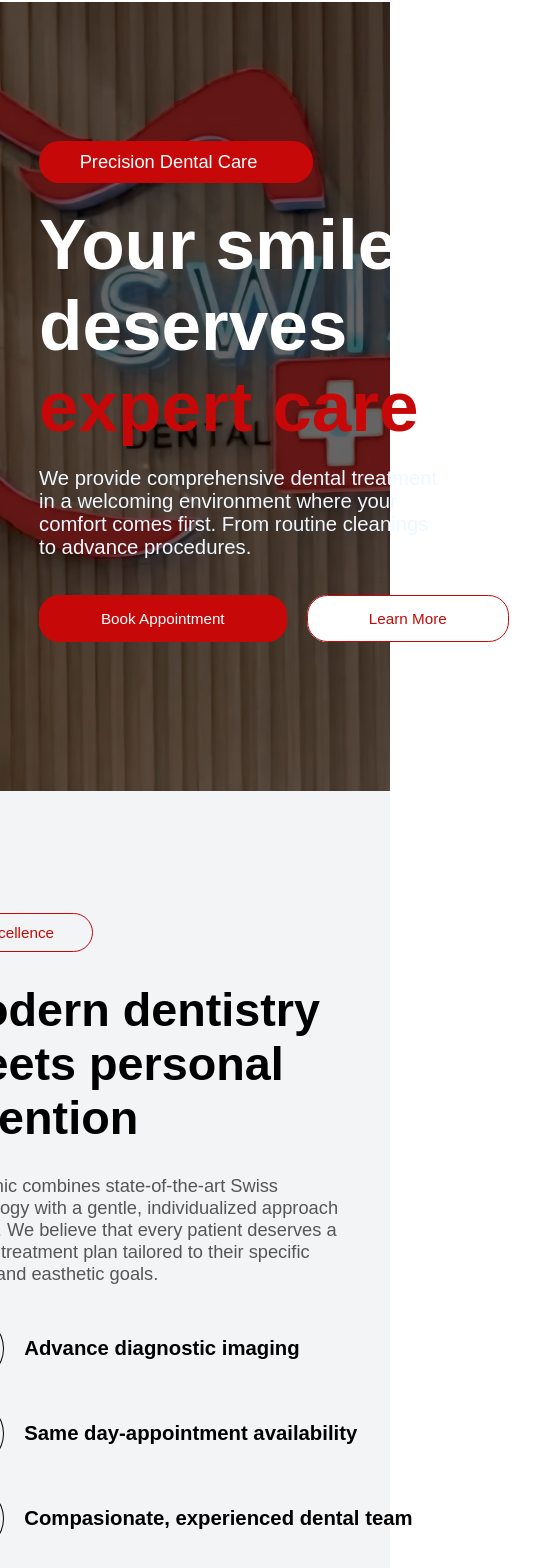
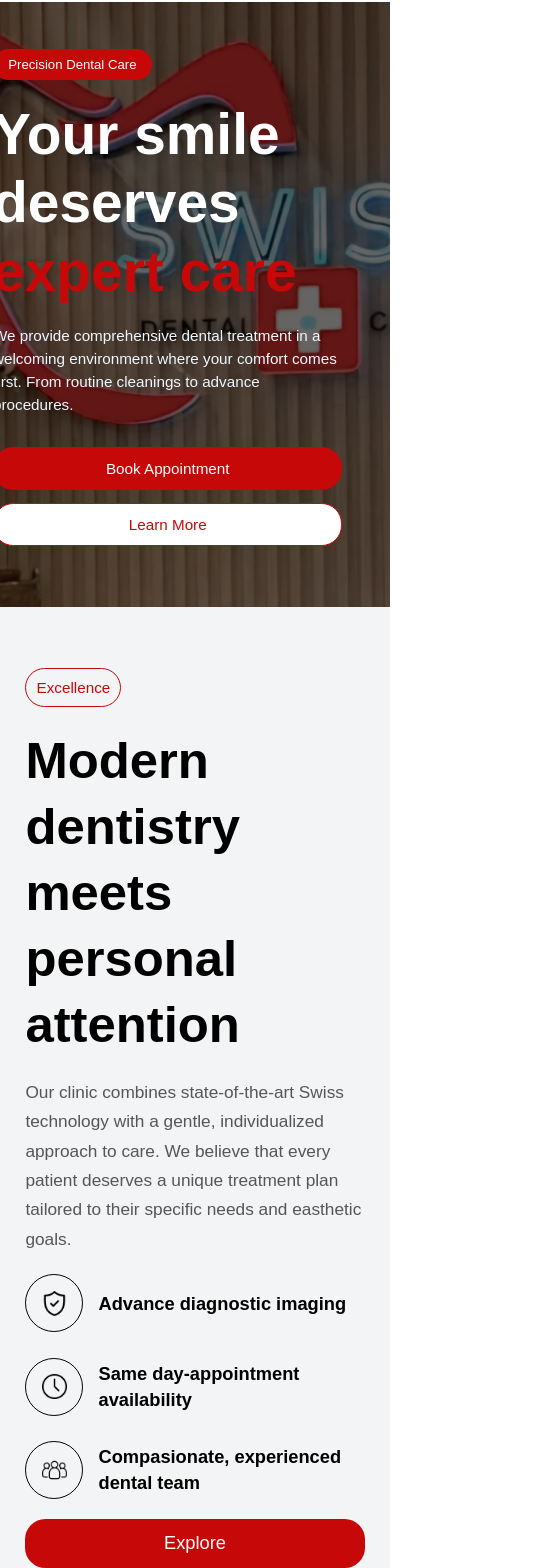
Before and after one commit to den100101/Capstone-DentalClinic-Project, a React (Vite) app in the folder frontend/: page / in a window 390 px wide. Shown: the part 53-1621 px from the top of the page, 547 px wide, since content can reach past the window. Built offline with nearby package versions, Linux system fonts and the light colour scheme; no server answers.

Commit message:
fix media queries

```diff
--- a/frontend/src/styles/cta.css
+++ b/frontend/src/styles/cta.css
@@ -13,86 +13,122 @@
 
 .cta-header {
   font-size: 3rem;
+  text-align: center;
 }
 
 .cta-p {
   font-size: 2rem;
   color: rgb(85, 86, 87);
   text-align: center;
-  width: 80rem;
+  width: 100%;
+  max-width: 80rem;
+  line-height: 1.6;
 }
 
 .cta-buttons {
   display: flex;
   flex-direction: row;
-  gap: 10rem;
-  margin-top: 2rem;
+  justify-content: center;
+  align-items: center;
+  gap: 3rem;
+  flex-wrap: wrap;
 }
 
-.cta-book-button,
-.cta-learn-button {
+/* FLEXIBLE BUTTON SELECTORS */
+.cta-buttons a {
+  display: inline-block;
   font-size: 2rem;
   padding: 1rem 5rem;
   font-weight: 600;
   border: 1px solid rgb(199, 8, 8);
   border-radius: 2rem;
   cursor: pointer;
-  transition: 0.5s;
+  transition: transform 0.3s ease;
+  text-align: center;
+  text-decoration: none;
+  box-sizing: border-box;
 }
 
-.cta-book-button {
+.cta-buttons > div:first-child a {
   background-color: rgb(199, 8, 8);
   color: white;
 }
 
-.cta-learn-button {
+.cta-buttons > div:last-child a {
+  background-color: transparent;
   color: rgb(199, 8, 8);
 }
-.a.cta-book-button:hover,
-.a.cta-learn-button:hover {
-  transform: scale(1.1);
+
+.cta-buttons a:hover {
+  transform: scale(1.05);
 }
 
+/* SMALL LAPTOP / LARGE TABLET */
+@media (max-width: 1350px) {
+  .cta-container {
+    padding: 10rem 6rem;
+    gap: 4rem;
+  }
+
+  .cta-p {
+    max-width: 80rem;
+  }
+
+  .cta-buttons {
+    gap: 3rem;
+  }
+
+  .cta-buttons a {
+    padding: 1.2rem 4rem;
+  }
+}
+
+/* TABLET */
 @media (max-width: 1000px) {
   .cta-header {
     font-size: 2.5rem;
   }
+
   .cta-p {
-    font-size: 1.5rem;
+    font-size: 1.8rem;
   }
+
   .cta-buttons {
-    display: flex;
-    flex-direction: row;
-    gap: 5rem;
+    gap: 2rem;
   }
-  .cta-book-button,
-  .cta-learn-button {
-    font-size: 1.5rem;
-    padding: 1rem 5rem;
+
+  .cta-buttons a {
+    font-size: 1.8rem;
+    padding: 1.2rem 3rem;
   }
 }
 
+/* MOBILE */
 @media (max-width: 700px) {
+  .cta-container {
+    padding: 6rem 2rem;
+    gap: 3rem;
+  }
+
   .cta-header {
     font-size: 2rem;
-    text-align: center;
   }
+
   .cta-p {
-    font-size: 2rem;
-    color: rgb(85, 86, 87);
-    text-align: center;
-    width: 40rem;
+    font-size: 1.6rem;
+    width: 100%;
   }
+
   .cta-buttons {
-    display: flex;
-    flex-direction: row;
-    gap: 5rem;
+    width: 100%;
+    flex-direction: column;
+    gap: 1.5rem;
   }
-  .cta-book-button,
-  .cta-learn-button {
-    font-size: 1.5rem;
-    padding: 1rem 5rem;
-    font-weight: 600;
-    border: 1px solid rgb(199, 8, 8);
+
+  .cta-buttons a {
+    width: 100%;
+    max-width: 30rem;
+    font-size: 1.6rem;
+    padding: 1.2rem 2rem;
   }
 }
--- a/frontend/src/styles/feature.css
+++ b/frontend/src/styles/feature.css
@@ -15,6 +15,7 @@
   flex-direction: column;
   justify-content: center;
   gap: 3rem;
+  min-width: 0;
   animation: fadeUp 0.8s ease forwards;
 }
 
@@ -50,12 +51,16 @@
   align-items: center;
   gap: 2rem;
 }
+
 .feature-icons-container {
   padding: 2rem;
   border: 1px solid black;
   border-radius: 50%;
+  flex-shrink: 0;
 }
+
 .feature-icons {
+  display: block;
   width: 100%;
   max-width: 3rem;
 }
@@ -63,10 +68,12 @@
 .feature-buttons {
   display: flex;
   gap: 2rem;
+  flex-wrap: wrap;
 }
 
 .feature-explore-button,
 .feature-more-button {
+  display: inline-block;
   margin-top: 2rem;
   font-size: 2rem;
   padding: 1rem 6rem;
@@ -74,11 +81,12 @@
   border-radius: 2rem;
   cursor: pointer;
   transition: 0.5s;
+  text-align: center;
 }
 
 .feature-explore-button:hover,
 .feature-more-button:hover {
-  transform: scale(1.1);
+  transform: scale(1.05);
 }
 
 .feature-explore-button {
@@ -89,20 +97,25 @@
 .feature-more-button {
   color: rgb(199, 8, 8);
 }
+
 .orange {
   color: rgb(3, 82, 252);
 }
+
 .feature-pic-container {
   width: 700px;
   height: 700px;
+  flex-shrink: 0;
   align-items: center;
   justify-self: center;
   padding: 1rem;
+  box-sizing: border-box;
   background-color: white;
   box-shadow: 0px 0px 5px 0px black;
 }
 
 .feature-pic {
+  display: block;
   width: 100%;
   height: 100%;
   object-fit: cover;
@@ -113,122 +126,224 @@
     opacity: 0;
     transform: translateY(50px);
   }
+
   to {
+    opacity: 1;
     transform: translateY(0);
   }
 }
 
+/* LARGE SCREENS */
 @media (max-width: 1750px) {
   html {
     font-size: 60%;
   }
+
   .feature-container {
     gap: 5rem;
     padding: 12rem 8rem;
   }
 }
 
+/* LAPTOP */
 @media (max-width: 1500px) {
   html {
     font-size: 58%;
   }
+
   .feature-pic-container {
     width: 500px;
     height: 500px;
   }
 
   .feature-header {
-    font-size: 1.5rem;
-    color: rgb(199, 8, 8);
     width: 15rem;
-    text-align: center;
-    border: 1px solid rgb(199, 8, 8);
-    border-radius: 2rem;
-    padding: 1rem;
   }
 
   .feature-header-statement {
+    width: 60rem;
     font-size: 2.5rem;
+  }
+
+  .feature-header-p {
     width: 60rem;
-  }
-  .feature-header-p {
     font-size: 2rem;
-    width: 60rem;
-    color: rgb(85, 86, 87);
   }
 }
 
+/* SMALL LAPTOP / LARGE TABLET */
 @media (max-width: 1350px) {
-  html {
-    font-size: 56%;
-  }
-  .feature-pic-container {
-    width: 500px;
-    height: 500px;
+  .feature-container {
+    gap: 4rem;
+    padding: 10rem 5rem;
   }
 
-  .feature-header {
-    font-size: 1.5rem;
-    color: rgb(199, 8, 8);
-    width: 15rem;
-    text-align: center;
-    border: 1px solid rgb(199, 8, 8);
-    border-radius: 2rem;
-    padding: 1rem;
+  .feature-content-container {
+    flex: 1;
   }
 
   .feature-header-statement {
-    font-size: 2.3rem;
-    width: 60rem;
+    width: 100%;
+    font-size: 2.5rem;
   }
+
   .feature-header-p {
+    width: 100%;
     font-size: 1.8rem;
-    width: 50rem;
-    color: rgb(85, 86, 87);
+    line-height: 1.6;
   }
-  .feature-icons {
-    width: 100%;
-    max-width: 2rem;
+
+  .feature-pic-container {
+    width: 42rem;
+    height: 42rem;
+  }
+
+  .feature-contents {
+    gap: 1.5rem;
+  }
+
+  .feature-contents h1 {
+    font-size: 2rem;
+  }
+
+  .feature-explore-button,
+  .feature-more-button {
+    padding: 1rem 3rem;
   }
 }
 
+/* TABLET */
 @media (max-width: 1100px) {
   html {
     font-size: 56%;
   }
 
   .feature-container {
-    display: flex;
     flex-direction: column;
-    gap: 10rem;
+    align-items: stretch;
+    gap: 5rem;
+    padding: 8rem 5rem;
   }
-  .feature-buttons {
-    display: flex;
-    flex-direction: column;
-    gap: 2rem;
+
+  .feature-content-container {
+    width: 100%;
+    flex: auto;
+    gap: 2.5rem;
   }
-}
-@media (max-width: 500px) {
-  html {
-    font-size: 40%;
-  }
-  .feature-pic-container {
-    width: 300px;
-    height: 300px;
-  }
-  .feature-explore-button,
-  .feature-more-button {
-    padding: 1rem 4rem;
-    width: 50rem;
+
+  .feature-header-statement,
+  .feature-header-p {
+    width: 100%;
+    max-width: 75rem;
   }
 
   .feature-header-statement {
-    font-size: 2.3rem;
-    width: 50rem;
+    font-size: 2.8rem;
   }
+
   .feature-header-p {
     font-size: 1.8rem;
-    width: 40rem;
-    color: rgb(85, 86, 87);
+    line-height: 1.7;
+  }
+
+  .feature-pic-container {
+    width: 100%;
+    max-width: 60rem;
+    height: auto;
+    aspect-ratio: 1 / 1;
+    margin: 0 auto;
+  }
+
+  .feature-buttons {
+    flex-direction: row;
+    flex-wrap: wrap;
+    gap: 1.5rem;
+  }
+
+  .feature-explore-button,
+  .feature-more-button {
+    margin-top: 1rem;
   }
 }
+
+/* MOBILE */
+@media (max-width: 600px) {
+  html {
+    font-size: 45%;
+  }
+
+  .feature-container {
+    padding: 6rem 2.5rem;
+    gap: 4rem;
+  }
+
+  .feature-content-container {
+    gap: 2rem;
+  }
+
+  .feature-header {
+    width: fit-content;
+    max-width: 100%;
+    box-sizing: border-box;
+    font-size: 1.5rem;
+  }
+
+  .feature-header-statement {
+    width: 100%;
+    font-size: 2.5rem;
+    line-height: 1.3;
+  }
+
+  .feature-header-p {
+    width: 100%;
+    font-size: 1.7rem;
+    line-height: 1.7;
+  }
+
+  .clinic-features {
+    gap: 2.5rem;
+  }
+
+  .feature-contents {
+    align-items: center;
+    gap: 1.5rem;
+  }
+
+  .feature-icons-container {
+    padding: 1.5rem;
+  }
+
+  .feature-icons {
+    width: 2.5rem;
+    max-width: none;
+  }
+
+  .feature-contents h1 {
+    font-size: 1.8rem;
+    line-height: 1.4;
+  }
+
+  .feature-buttons {
+    flex-direction: column;
+    align-items: stretch;
+    gap: 1rem;
+  }
+
+  .feature-explore-button,
+  .feature-more-button {
+    display: block;
+    width: 100%;
+    box-sizing: border-box;
+    padding: 1.3rem 2rem;
+    margin-top: 0;
+    font-size: 1.8rem;
+  }
+
+  .feature-pic-container {
+    width: 100%;
+    max-width: 100%;
+    height: auto;
+    aspect-ratio: 1 / 1;
+    padding: 0.7rem;
+  }
+}
--- a/frontend/src/styles/hero.css
+++ b/frontend/src/styles/hero.css
@@ -98,50 +98,177 @@
     font-size: 58%;
   }
 }
+@media (max-width: 1400px) {
+  .hero-description-container {
+    left: 7%;
+    right: 7%;
+    top: 25%;
+    gap: 2.5rem;
+  }
 
-@media (max-width: 1350px) {
-  html {
-    font-size: 56%;
-  }
-}
-@media (max-width: 1000px) {
-  html {
-    font-size: 50%;
-  }
-}
-@media (max-width: 700px) {
-  html {
-    font-size: 45%;
-  }
   .hero-header-statement {
-    color: white;
-    font-size: 4rem;
-    width: 60rem;
+    width: 100%;
+    max-width: 70rem;
+    font-size: 3rem;
   }
 
   .hero-p {
-    font-size: 2.5rem;
-    color: aliceblue;
-    width: 50rem;
+    width: 100%;
+    max-width: 65rem;
+    font-size: 2.2rem;
+  }
+
+  .hero-buttons {
+    gap: 2rem;
+    margin-top: 2rem;
+  }
+
+  .hero-appointment-button,
+  .hero-learn-button {
+    padding: 1.3rem 4rem;
+    font-size: 1.7rem;
   }
 }
-@media (max-width: 500px) {
-  html {
-    font-size: 40%;
+
+/* TABLET */
+@media (max-width: 1000px) {
+  .hero-container,
+  .hero-background-blur {
+    min-height: 75rem;
+    height: 100;
   }
+
+  .hero-description-container {
+    position: relative;
+    top: auto;
+    left: auto;
+    padding: 15rem 6rem 10rem;
+    gap: 3rem;
+  }
+
+  .hero-header {
+    width: fit-content;
+    max-width: 100%;
+    box-sizing: border-box;
+    font-size: 1.8rem;
+    padding: 1rem 3rem;
+  }
+
   .hero-header-statement {
-    color: white;
-    font-size: 3.5rem;
-    width: 50rem;
+    width: 100%;
+    max-width: 75rem;
+    font-size: 4rem;
   }
 
   .hero-p {
+    width: 100%;
+    max-width: 65rem;
     font-size: 2rem;
-    color: aliceblue;
-    width: 40rem;
+    line-height: 1.6;
   }
+
+  .hero-buttons {
+    flex-wrap: wrap;
+    gap: 2rem;
+    margin-top: 1rem;
+  }
+
   .hero-appointment-button,
   .hero-learn-button {
-    font-size: 1.5rem;
+    display: inline-block;
+    padding: 1.5rem 3rem;
+    font-size: 1.8rem;
+    text-align: center;
   }
 }
+
+/* MOBILE */
+@media (max-width: 600px) {
+  .hero-container,
+  .hero-background-blur {
+    min-height: 60rem;
+    height: auto;
+  }
+
+  .hero-description-container {
+    padding: 10rem 2rem 6rem;
+    gap: 2rem;
+    width: 100%;
+    box-sizing: border-box;
+  }
+
+  .hero-header {
+    font-size: 1.3rem;
+    padding: 0.8rem 1.5rem;
+    text-align: center;
+  }
+
+  .hero-header-statement {
+    width: 100%;
+    font-size: 2.8rem;
+    line-height: 1.2;
+    overflow-wrap: break-word;
+  }
+
+  .hero-header-statement h1 {
+    margin: 0;
+  }
+
+  .hero-p {
+    width: 100%;
+    font-size: 1.5rem;
+    line-height: 1.5;
+    overflow-wrap: break-word;
+  }
+
+  .hero-buttons {
+    display: flex;
+    flex-direction: column;
+    align-items: stretch;
+    width: 100%;
+    gap: 1.2rem;
+  }
+
+  .hero-buttons > div {
+    width: 100%;
+  }
+
+  .hero-appointment-button,
+  .hero-learn-button {
+    display: block;
+    width: 100%;
+    box-sizing: border-box;
+    padding: 1.2rem 1rem;
+    font-size: 1.5rem;
+    text-align: center;
+  }
+}
+
+/* EXTRA SMALL MOBILE: 380px and below */
+@media (max-width: 380px) {
+  .hero-description-container {
+    padding: 9rem 5rem 5rem;
+    gap: 1.5rem;
+  }
+
+  .hero-header {
+    font-size: 1.2rem;
+    padding: 0.7rem 1rem;
+  }
+
+  .hero-header-statement {
+    font-size: 2.5rem;
+    line-height: 1.2;
+  }
+
+  .hero-p {
+    font-size: 1.4rem;
+    line-height: 1.5;
+  }
+
+  .hero-appointment-button,
+  .hero-learn-button {
+    font-size: 1.4rem;
+    padding: 1.1rem 0.8rem;
+  }
+}
--- a/frontend/src/styles/sidenav.css
+++ b/frontend/src/styles/sidenav.css
@@ -43,7 +43,7 @@
 }
 
 .side-nav-links h1 {
-  margin: 0;
+   margin: 0;
 
   font-size: 1.6rem;
 
```
